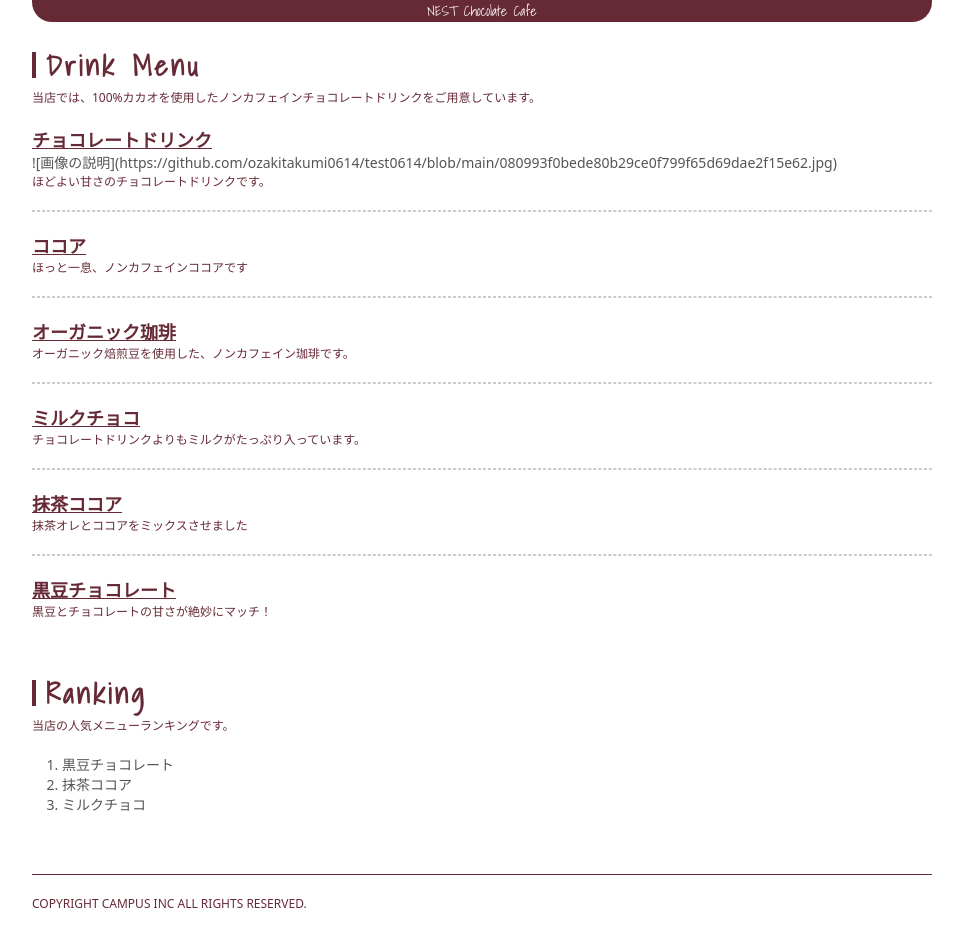
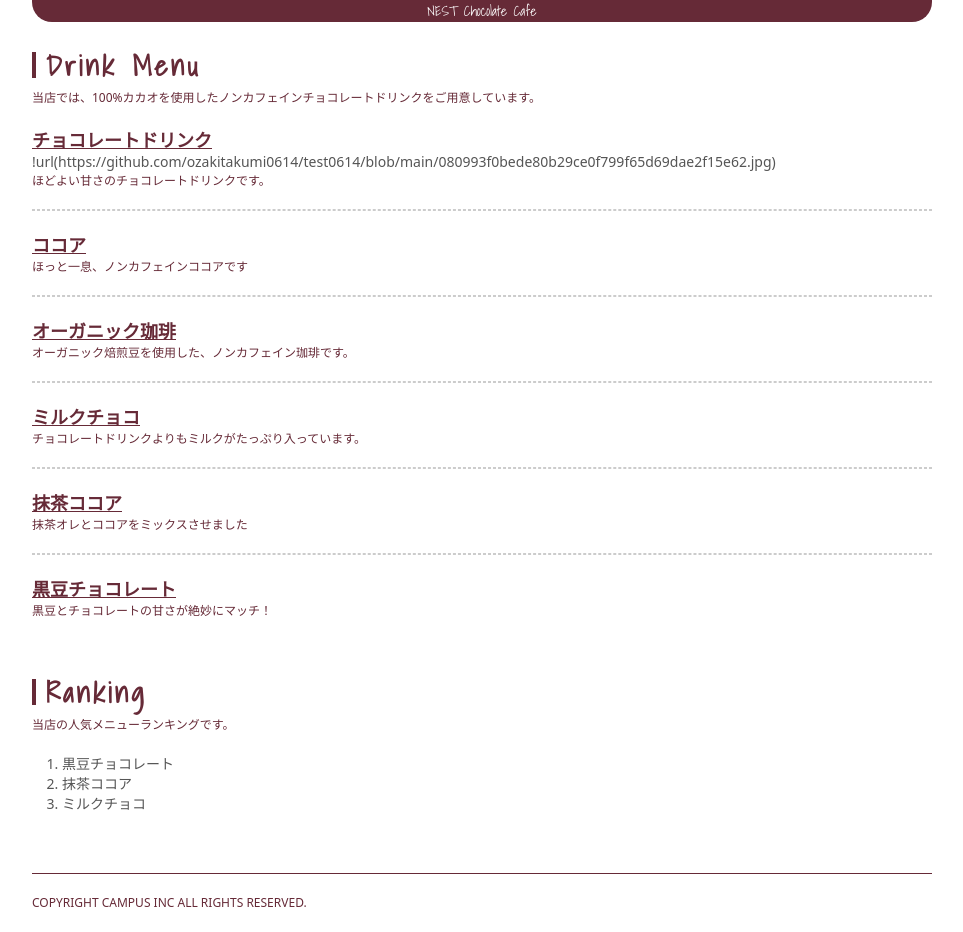
Before and after one commit to ozakitakumi0614/test0614, a plain HTML site: page index.html in a window 1280 px wide. Shown: the whole page, without its empty margins (158-1121 px from the left). Drawn offline with Linux system fonts and the light colour scheme.

Commit message:
Update index.html

```diff
--- a/index.html
+++ b/index.html
@@ -23,7 +23,7 @@
         </p>
 
         <h3>チョコレートドリンク</h3>
-        ![画像の説明](https://github.com/ozakitakumi0614/test0614/blob/main/080993f0bede80b29ce0f799f65d69dae2f15e62.jpg)
+        !url(https://github.com/ozakitakumi0614/test0614/blob/main/080993f0bede80b29ce0f799f65d69dae2f15e62.jpg)
         <p>ほどよい甘さのチョコレートドリンクです。</p>
         <hr />
 
```
